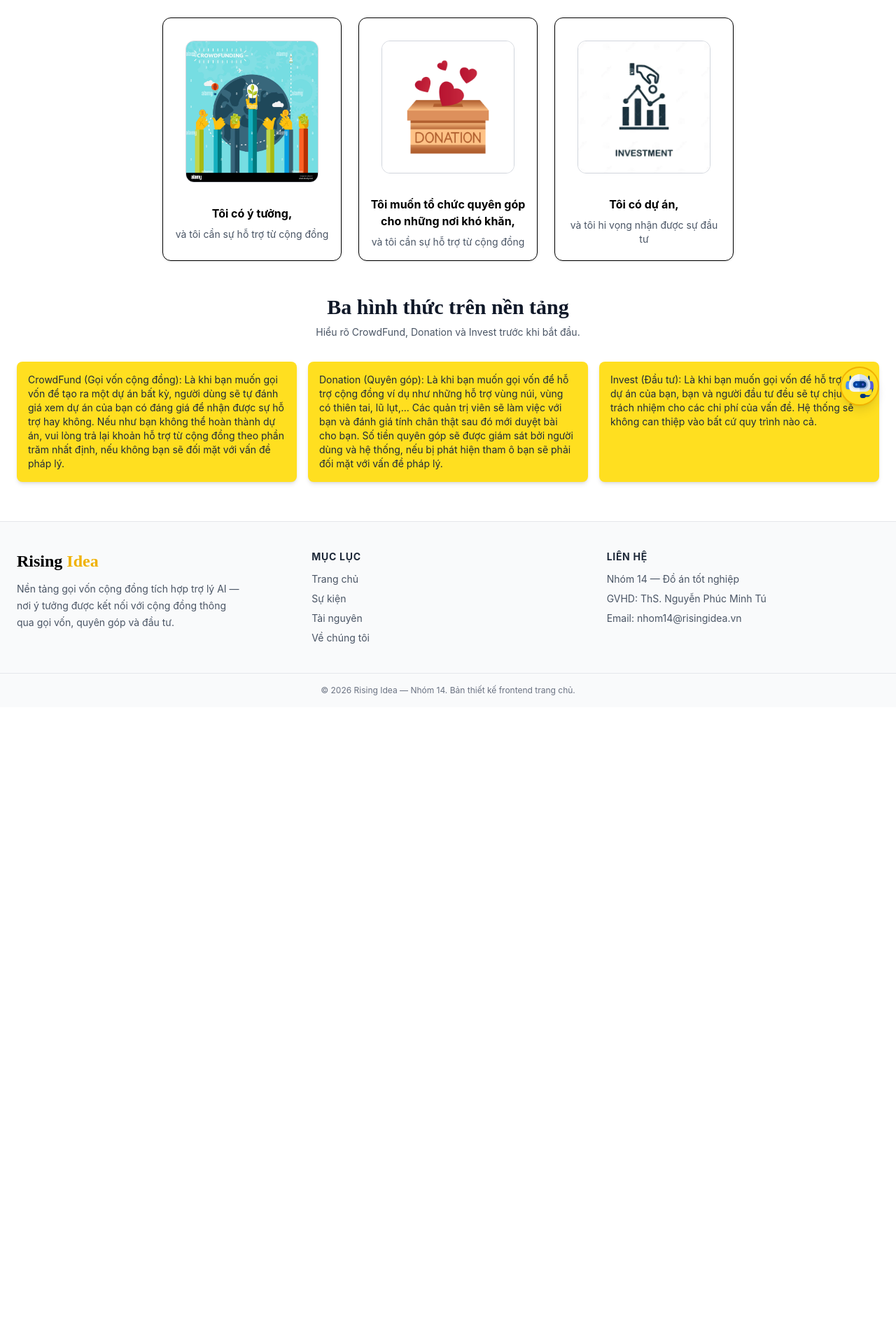
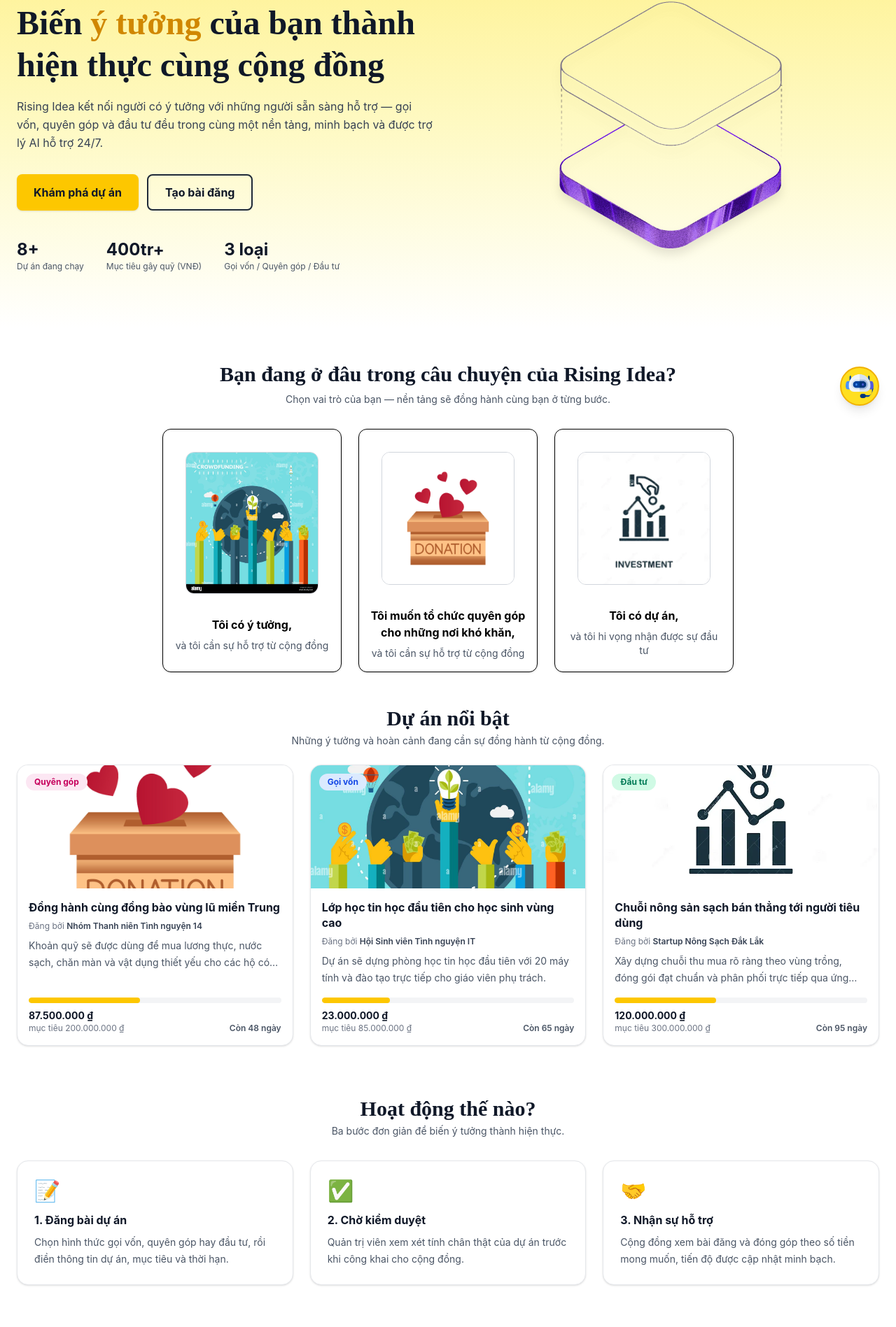
Before and after one commit to KLTN-12-2026/Nhom14, a React app in the folder frontend/: page / in a window 1280 px wide. Shown: the part 196-2093 px from the top of the page at 70% size. Before the commit the page ends 1207 px from the top, so only its background shows below. Built offline with nearby package versions, Linux system fonts and the light colour scheme; the HTML template or start-up script is replaced by a standard one; a web font is replaced by a local one.

Commit message:
Thiet ke lai trang chu thuc te hon; Hero thanh dai vang phan cach khong chatbot

```diff
--- a/frontend/src/components/Home/Hero.jsx
+++ b/frontend/src/components/Home/Hero.jsx
@@ -1,20 +1,6 @@
-import chatbot from '../../assets/chatbot.png'
-
 const Hero = () => {
   return (
-    <section className="bg-yellow-300 h-auto">
-
-        <div className="max-w-7xl mx-auto flex">
-            <div className="flex flex-1 justify-end items-center">
-              <button className="h-10 rounded-full border-2 border-white
-              hover:shadow-lg hover:scale-105 hover:text-yellow-300 transition-all duration-300
-              cursor-pointer active:scale-95">
-                <img src={chatbot} alt="Chatbot" className="h-10" />
-              </button>
-            </div>
-        </div>
-
-    </section>
+    <section className="h-10 bg-yellow-300" aria-hidden="true" />
   )
 }
 
--- a/frontend/src/pages/TrangChu.jsx
+++ b/frontend/src/pages/TrangChu.jsx
@@ -1,16 +1,251 @@
 import chatbot from '../assets/chatbot.png';
+import hero from '../assets/hero.png';
 import Navbar from '../components/Navbar/Navbar';
 import Hero from '../components/Home/Hero';
 import FeatureSection from '../components/Home/FeatureSection';
 import InformationSection from '../components/InformationSection/InformationSection';
+import crowdfundImg from '../assets/crowdfund.jpg';
+import donationImg from '../assets/donation.jpg';
+import investImg from '../assets/invest.jpg';
+
+const VND = new Intl.NumberFormat('vi-VN', {
+  style: 'currency',
+  currency: 'VND',
+  maximumFractionDigits: 0,
+});
+
+// Dữ liệu hiển thị minh họa cho phần "Dự án nổi bật" (bản FE, chưa có backend).
+const featuredProjects = [
+  {
+    id: 'demo-01',
+    image: donationImg,
+    type: 'Quyên góp',
+    typeClass: 'bg-pink-100 text-pink-700',
+    title: 'Đồng hành cùng đồng bào vùng lũ miền Trung',
+    creator: 'Nhóm Thanh niên Tình nguyện 14',
+    description:
+      'Khoản quỹ sẽ được dùng để mua lương thực, nước sạch, chăn màn và vật dụng thiết yếu cho các hộ có người cao tuổi và trẻ nhỏ.',
+    raised: 87500000,
+    goal: 200000000,
+    daysLeft: 'Còn 48 ngày',
+  },
+  {
+    id: 'demo-02',
+    image: crowdfundImg,
+    type: 'Gọi vốn',
+    typeClass: 'bg-blue-100 text-blue-700',
+    title: 'Lớp học tin học đầu tiên cho học sinh vùng cao',
+    creator: 'Hội Sinh viên Tình nguyện IT',
+    description:
+      'Dự án sẽ dựng phòng học tin học đầu tiên với 20 máy tính và đào tạo trực tiếp cho giáo viên phụ trách.',
+    raised: 23000000,
+    goal: 85000000,
+    daysLeft: 'Còn 65 ngày',
+  },
+  {
+    id: 'demo-03',
+    image: investImg,
+    type: 'Đầu tư',
+    typeClass: 'bg-emerald-100 text-emerald-700',
+    title: 'Chuỗi nông sản sạch bán thẳng tới người tiêu dùng',
+    creator: 'Startup Nông Sạch Đắk Lắk',
+    description:
+      'Xây dựng chuỗi thu mua rõ ràng theo vùng trồng, đóng gói đạt chuẩn và phân phối trực tiếp qua ứng dụng đặt hàng.',
+    raised: 120000000,
+    goal: 300000000,
+    daysLeft: 'Còn 95 ngày',
+  },
+];
+
+const steps = [
+  {
+    icon: '📝',
+    title: '1. Đăng bài dự án',
+    description:
+      'Chọn hình thức gọi vốn, quyên góp hay đầu tư, rồi điền thông tin dự án, mục tiêu và thời hạn.',
+  },
+  {
+    icon: '✅',
+    title: '2. Chờ kiểm duyệt',
+    description:
+      'Quản trị viên xem xét tính chân thật của dự án trước khi công khai cho cộng đồng.',
+  },
+  {
+    icon: '🤝',
+    title: '3. Nhận sự hỗ trợ',
+    description:
+      'Cộng đồng xem bài đăng và đóng góp theo số tiền mong muốn, tiến độ được cập nhật minh bạch.',
+  },
+];
 
 const TrangChu = () => {
   return (
     <div>
       <Navbar />
       <Hero />
+
+      {/* Nội dung hero chính của trang chủ */}
+      <section className="bg-gradient-to-b from-yellow-200 via-yellow-100 to-white">
+        <div className="mx-auto grid max-w-7xl items-center gap-10 px-4 py-14 md:grid-cols-2 md:px-6 md:py-20">
+          <div className="text-center md:text-left">
+            <p className="mb-4 inline-block rounded-full bg-white px-4 py-1 text-xs font-bold uppercase tracking-wider text-yellow-800 shadow-sm">
+              Nền tảng gọi vốn cộng đồng tích hợp AI
+            </p>
+            <h1 className="font-inknut text-4xl font-bold leading-tight text-gray-900 md:text-5xl">
+              Biến <span className="text-yellow-600">ý tưởng</span> của bạn thành
+              hiện thực cùng cộng đồng
+            </h1>
+            <p className="mt-4 leading-relaxed text-gray-700">
+              Rising Idea kết nối người có ý tưởng với những người sẵn sàng
+              hỗ trợ — gọi vốn, quyên góp và đầu tư đều trong cùng một nền tảng,
+              minh bạch và được trợ lý AI hỗ trợ 24/7.
+            </p>
+
+            <div className="mt-8 flex flex-wrap justify-center gap-3 md:justify-start">
+              <button
+                type="button"
+                className="rounded-lg bg-yellow-400 px-6 py-3 font-bold text-gray-900 shadow-sm transition hover:bg-yellow-500"
+              >
+                Khám phá dự án
+              </button>
+              <button
+                type="button"
+                className="rounded-lg border-2 border-gray-800 px-6 py-3 font-bold text-gray-900 transition hover:bg-white"
+              >
+                Tạo bài đăng
+              </button>
+            </div>
+
+            <div className="mt-10 flex justify-center gap-8 md:justify-start">
+              <div>
+                <p className="text-2xl font-bold text-gray-900">8+</p>
+                <p className="text-xs text-gray-600">Dự án đang chạy</p>
+              </div>
+              <div>
+                <p className="text-2xl font-bold text-gray-900">400tr+</p>
+                <p className="text-xs text-gray-600">Mục tiêu gây quỹ (VNĐ)</p>
+              </div>
+              <div>
+                <p className="text-2xl font-bold text-gray-900">3 loại</p>
+                <p className="text-xs text-gray-600">
+                  Gọi vốn / Quyên góp / Đầu tư
+                </p>
+              </div>
+            </div>
+          </div>
+
+          <img
+            src={hero}
+            alt="Rising Idea — cùng nhau kiến tạo ý tưởng"
+            className="mx-auto max-h-80 w-auto object-contain drop-shadow-xl md:max-h-96"
+          />
+        </div>
+      </section>
+
       <FeatureSection />
+
+      {/* Dự án nổi bật — hiển thị 3 dự án minh họa */}
+      <section className="mx-auto max-w-7xl px-4 pb-4 md:px-6">
+        <div className="text-center">
+          <h2 className="font-inknut text-2xl font-bold text-gray-900 md:text-3xl">
+            Dự án nổi bật
+          </h2>
+          <p className="mt-1 text-sm text-gray-600">
+            Những ý tưởng và hoàn cảnh đang cần sự đồng hành từ cộng đồng.
+          </p>
+        </div>
+
+        <div className="mt-6 grid gap-6 sm:grid-cols-2 lg:grid-cols-3">
+          {featuredProjects.map((project) => (
+            <div
+              key={project.id}
+              className="flex flex-col overflow-hidden rounded-2xl border border-gray-200 bg-white text-left shadow-sm transition hover:-translate-y-1 hover:shadow-md"
+            >
+              <div className="relative h-44 w-full bg-gray-100">
+                <img
+                  src={project.image}
+                  alt={project.title}
+                  className="h-full w-full object-cover"
+                />
+                <span
+                  className={`absolute left-3 top-3 rounded-full px-3 py-1 text-xs font-bold ${project.typeClass}`}
+                >
+                  {project.type}
+                </span>
+              </div>
+
+              <div className="flex flex-1 flex-col gap-2 p-4">
+                <h3 className="font-bold leading-snug text-gray-900">
+                  {project.title}
+                </h3>
+                <p className="text-xs text-gray-500">
+                  Đăng bởi{' '}
+                  <span className="font-semibold text-gray-700">
+                    {project.creator}
+                  </span>
+                </p>
+                <p className="line-clamp-2 text-sm leading-6 text-gray-600">
+                  {project.description}
+                </p>
+
+                <div className="mt-auto pt-2">
+                  <div className="h-2 w-full overflow-hidden rounded-full bg-gray-100">
+                    <div
+                      className="h-full rounded-full bg-yellow-400"
+                      style={{
+                        width: `${Math.round((project.raised / project.goal) * 100)}%`,
+                      }}
+                    />
+                  </div>
+                  <div className="mt-2 flex items-end justify-between text-sm">
+                    <div>
+                      <p className="font-bold text-gray-900">
+                        {VND.format(project.raised)}
+                      </p>
+                      <p className="text-xs text-gray-500">
+                        mục tiêu {VND.format(project.goal)}
+                      </p>
+                    </div>
+                    <p className="text-xs font-semibold text-gray-600">
+                      {project.daysLeft}
+                    </p>
+                  </div>
+                </div>
+              </div>
+            </div>
+          ))}
+        </div>
+      </section>
+
+      {/* Hoạt động thế nào — 3 bước đơn giản */}
+      <section className="mx-auto max-w-7xl px-4 py-14 md:px-6">
+        <div className="text-center">
+          <h2 className="font-inknut text-2xl font-bold text-gray-900 md:text-3xl">
+            Hoạt động thế nào?
+          </h2>
+          <p className="mt-1 text-sm text-gray-600">
+            Ba bước đơn giản để biến ý tưởng thành hiện thực.
+          </p>
+        </div>
+
+        <div className="mt-8 grid gap-6 md:grid-cols-3">
+          {steps.map((step) => (
+            <div
+              key={step.title}
+              className="rounded-2xl border border-gray-200 bg-white p-6 text-left shadow-sm"
+            >
+              <p className="text-3xl">{step.icon}</p>
+              <h3 className="mt-3 font-bold text-gray-900">{step.title}</h3>
+              <p className="mt-2 text-sm leading-6 text-gray-600">
+                {step.description}
+              </p>
+            </div>
+          ))}
+        </div>
+      </section>
+
       <InformationSection />
+
       {/* Footer tĩnh của trang chủ (bản thiết kế) */}
       <footer className="border-t border-gray-200 bg-gray-50">
         <div className="mx-auto grid max-w-7xl gap-8 px-4 py-10 text-left md:grid-cols-3 md:px-6">
```
